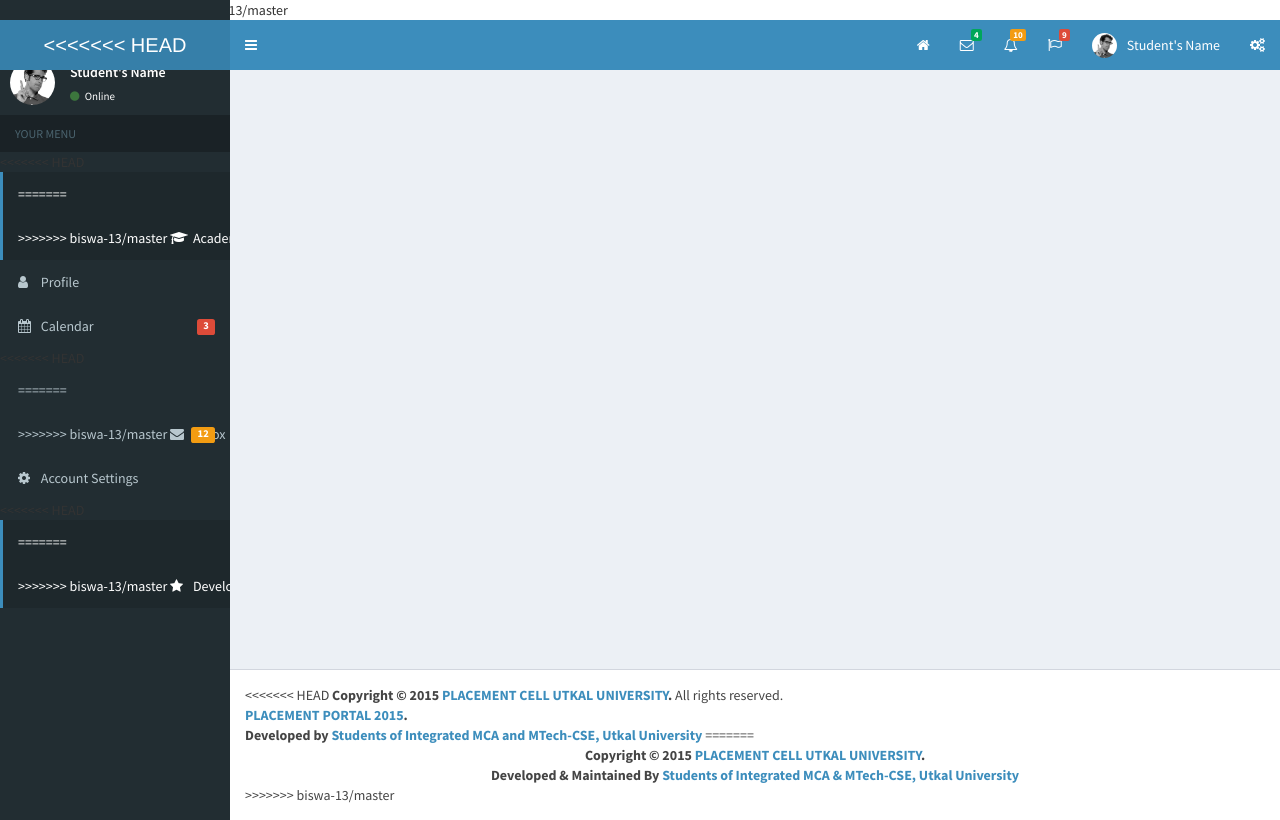
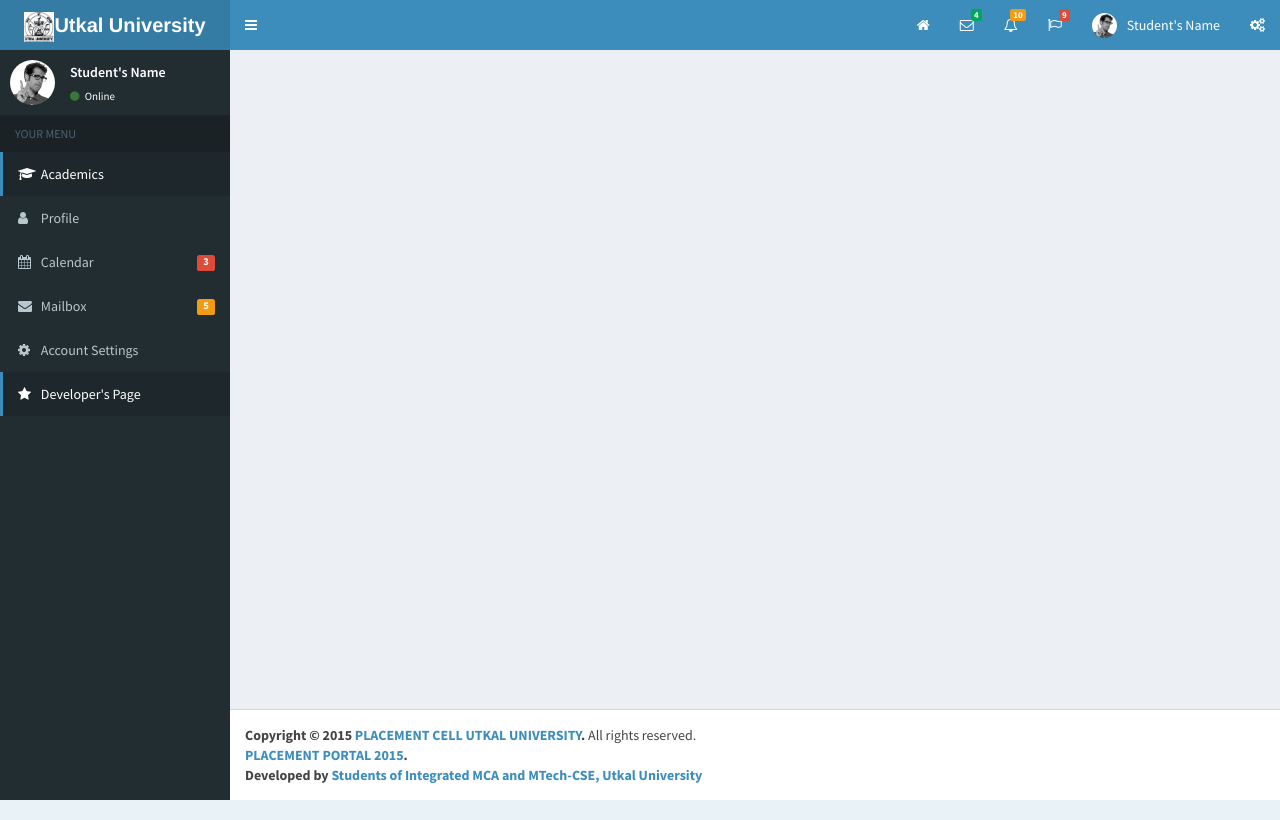
Before and after one commit to biswa-13/UtkalPlacementPortal, a PHP site: page /student_homepage.php in a window 1280 px wide; the page is wider, and only the part inside the window is pictured. Run offline with PHP 8.4, Linux system fonts and the light colour scheme; some libraries are stand-ins or nearby versions.

Commit message:
Temporary Change
This is a temporary change.

```diff
--- a/student_homepage.php
+++ b/student_homepage.php
@@ -3,10 +3,6 @@
   <head>
     <meta charset="utf-8">
     <meta http-equiv="X-UA-Compatible" content="IE=edge">
-<<<<<<< HEAD
-=======
-    <link rel="icon" href="images/favicon.ico" type="images/gif" sizes="16x16">
->>>>>>> biswa-13/master
     <title>Utkal Placement Portal</title>
     <!-- Tell the browser to be responsive to screen width -->
     <meta content="width=device-width, initial-scale=1, maximum-scale=1, user-scalable=no" name="viewport">
@@ -39,15 +35,9 @@
         <!-- Logo -->
         <a href="student_homepage.php" class="logo">
           <!-- mini logo for sidebar mini 50x50 pixels -->
-<<<<<<< HEAD
           <span class="logo-mini"><img src="images/uulogo.png" height="50" width="50"></span>
           <!-- logo for regular state and mobile devices -->
           <span class="logo-lg"><img src="images/uulogo.png" height="30" width="30"><b>Utkal University</b></span>
-=======
-          <span class="logo-mini"><img src="images/uulogo.gif" height="50" width="50"></span>
-          <!-- logo for regular state and mobile devices -->
-          <span class="logo-lg"><img src="images/uulogo.gif" height="45" width="45"><b>Utkal University</b></span>
->>>>>>> biswa-13/master
         </a>
 
         <!-- Header Navbar: style can be found in header.less -->
@@ -268,7 +258,7 @@
                     </p>
                   </li>
                   <!-- Menu Body -->
-                  <!-- <li class="user-body">
+                  <li class="user-body">
                     <div class="col-xs-4 text-center">
                       <a href="#">Followers</a>
                     </div>
@@ -278,16 +268,15 @@
                     <div class="col-xs-4 text-center">
                       <a href="#">Friends</a>
                     </div>
-                  </li> -->
+                  </li>
                   <!-- Menu Footer-->
                   <li class="user-footer">
-                    <a href="#" class="btn btn-danger "><i class="fa fa-power-off"></i> Sign out</a>
-                    <!-- <div class="pull-left">
+                    <div class="pull-left">
                       <a href="#" class="btn btn-default btn-flat">Profile</a>
                     </div>
                     <div class="pull-right">
                       <a href="#" class="btn btn-default btn-flat">Sign out</a>
-                    </div> -->
+                    </div>
                   </li>
                 </ul>
               </li>
@@ -329,11 +318,7 @@
           <ul class="sidebar-menu">
             <li class="header">YOUR MENU</li>
             <li class="active treeview">
-<<<<<<< HEAD
               <a href="Pages/StudentHomepage/academics.php">
-=======
-              <a href="academics.php">
->>>>>>> biswa-13/master
                 <i class="fa fa-graduation-cap"></i> <span>Academics</span></i>
               </a>
             </li>
@@ -355,13 +340,9 @@
               </a>
             </li>
             <li>
-<<<<<<< HEAD
               <a href="Pages/StudentHomepage/inbox.php">
-=======
-              <a href="#">
->>>>>>> biswa-13/master
-                <i class="fa fa-envelope"></i> <span>Inbox</span>
-                <small class="label pull-right bg-yellow">12</small>
+                <i class="fa fa-envelope"></i> <span>Mailbox</span>
+                <small class="label pull-right bg-yellow">5</small>
               </a>
             </li>
             <li>
@@ -374,11 +355,7 @@
               </ul>
             </li>
             <li class="active treeview">
-<<<<<<< HEAD
               <a href="Pages/StudentHomepage/developers.php">
-=======
-              <a href="academics.php">
->>>>>>> biswa-13/master
                 <i class="fa fa-star"></i> <span>Developer's Page</span></i>
               </a>
             </li>
@@ -392,16 +369,8 @@
       </div><!-- /.content-wrapper -->
 
       <footer class="main-footer">
-<<<<<<< HEAD
         <strong>Copyright &copy; 2015 <a href="#">PLACEMENT CELL UTKAL UNIVERSITY</a>.</strong> All rights reserved. <br>
         <strong><a href="#">PLACEMENT PORTAL 2015</a>.<br> Developed by <a href="#">Students of Integrated MCA and MTech-CSE, Utkal University</a></strong>
-=======
-        <center>
-          <strong>Copyright &copy; 2015 <a href="#">PLACEMENT CELL UTKAL UNIVERSITY</a>.<br></strong>
-          <strong>Developed & Maintained By</strong>
-          <strong><a href="#">Students of Integrated MCA & MTech-CSE, Utkal University</a></strong>
-        </center>
->>>>>>> biswa-13/master
       </footer>
 
       <!-- Control Sidebar -->
```
